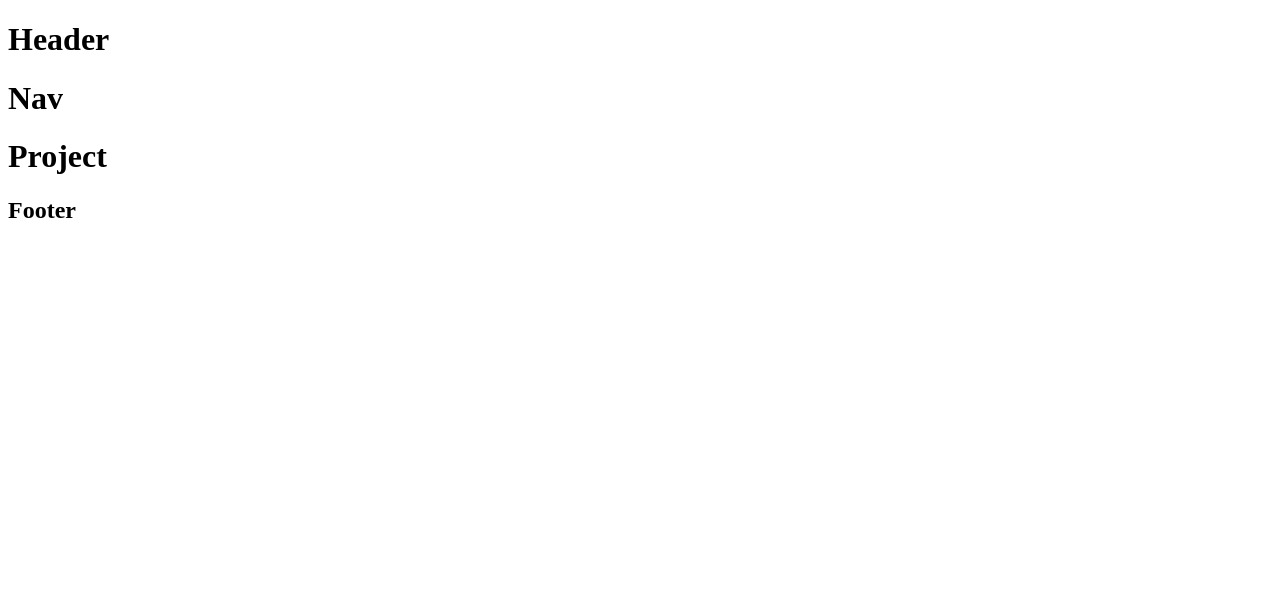
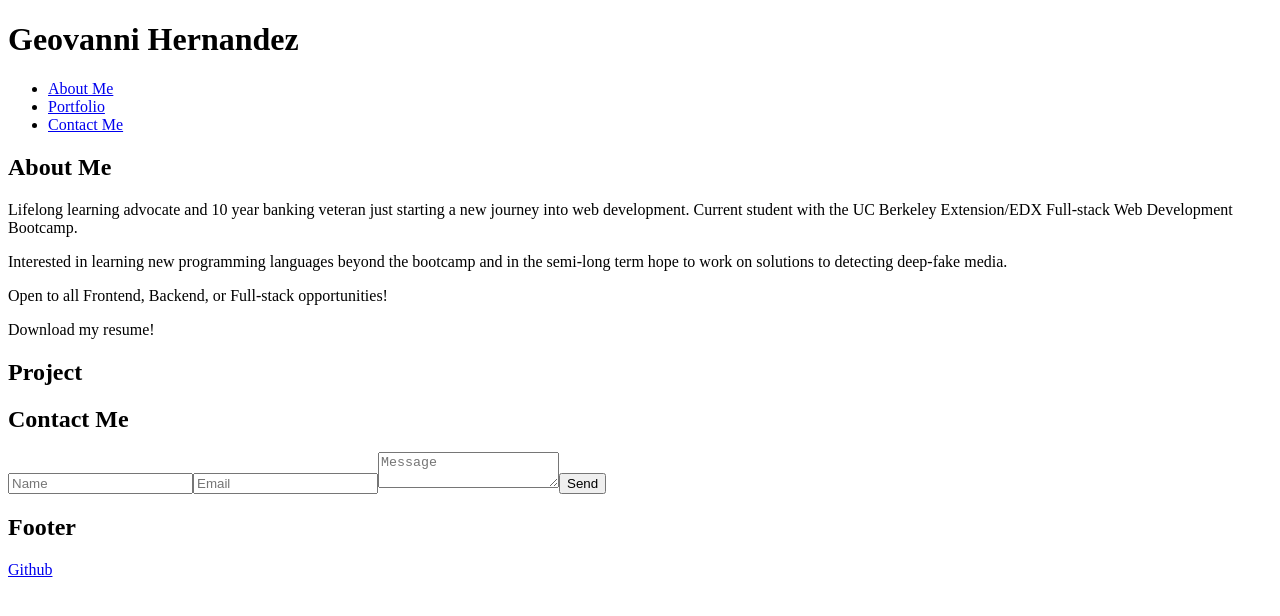
Before and after one commit to Ji-yoh/my-react-portfolio-m20, a React (Create React App) app: page / in a window 1280 px wide. Shown: the top 616 px of the page. Built offline with nearby package versions, Linux system fonts and the light colour scheme.

Commit message:
filled in AboutMe & added Contact sections, need styling and more content, render as single-page app

```diff
--- a/src/App.js
+++ b/src/App.js
@@ -1,7 +1,9 @@
 // import './App.css';
 import Header from './components/Header';
 import Nav from './components/Nav';
+import AboutMe from './components/AboutMe';
 import Project from './components/Project';
+import Contact from './components/Contact';
 import Footer from './components/Footer';
 
 function App() {
@@ -9,7 +11,9 @@ function App() {
         <div className="react-portfolio">
             <Header/>
             <Nav/>
+            <AboutMe/>
             <Project/>
+            <Contact/>
             <Footer/>
         </div>
     )
--- /dev/null
+++ b/src/components/AboutMe.js
@@ -0,0 +1,13 @@
+function AboutMe() {
+    return (
+        <div className="about-me">
+            <h2>About Me</h2>
+            <p>Lifelong learning advocate and 10 year banking veteran just starting a new journey into web development. Current student with the UC Berkeley Extension/EDX Full-stack Web Development Bootcamp.</p>
+            <p>Interested in learning new programming languages beyond the bootcamp and in the semi-long term hope to work on solutions to detecting deep-fake media.</p>
+            <p>Open to all Frontend, Backend, or Full-stack opportunities!</p>
+            <p>Download my <a /* add download link for resume */>resume!</a></p>
+        </div>
+    )
+}
+
+export default AboutMe;
--- /dev/null
+++ b/src/components/Contact.js
@@ -0,0 +1,17 @@
+// need to render the contact form, email input field needs to take valid email addresses
+
+function Contact() {
+    return (
+        <div className="contact">
+            <h2>Contact Me</h2>
+            <form>
+                <input type="text" id="name" placeholder="Name" required></input>
+                <input type="email" id="email" placeholder="Email" required></input>
+                <textarea id="message" placeholder="Message" required></textarea>
+                <button type="submit">Send</button>
+            </form>
+        </div>
+    )
+}
+
+export default Contact;
--- a/src/components/Footer.js
+++ b/src/components/Footer.js
@@ -1,7 +1,9 @@
 function Footer() {
     return (
+        // add icon for github and remove h2
         <footer>
             <h2>Footer</h2>
+            <a href="https://github.com/Ji-yoh">Github</a>
         </footer>
     )
 }
--- a/src/components/Header.js
+++ b/src/components/Header.js
@@ -3,7 +3,7 @@
 function Header() {
     return (
         <div className="header">
-            <h1>Header</h1>
+            <h1>Geovanni Hernandez</h1>
         </div>
     )
 }
--- a/src/components/Nav.js
+++ b/src/components/Nav.js
@@ -1,7 +1,13 @@
 function Nav() {
     return (
         <div className="nav">
-            <h1>Nav</h1>
+            <nav>
+                <ul>
+                    <li><a href="#about">About Me</a></li>
+                    <li><a href="#portfolio">Portfolio</a></li>
+                    <li><a href="#contact">Contact Me</a></li>
+                </ul>
+            </nav>
         </div>
     )
 }
--- a/src/components/Project.js
+++ b/src/components/Project.js
@@ -1,7 +1,7 @@
 function Project() {
     return (
         <div className="project">
-            <h1>Project</h1>
+            <h2>Project</h2>
         </div>
     )
 };
```
